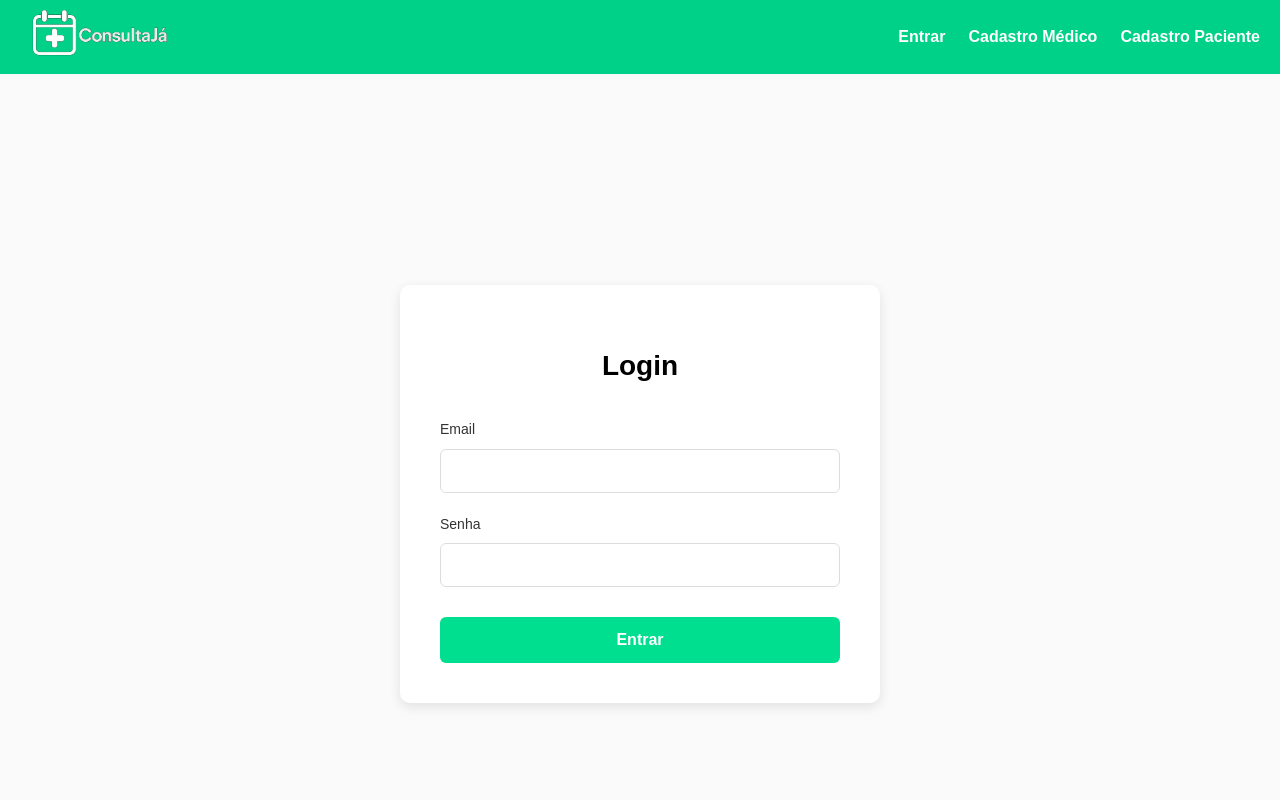
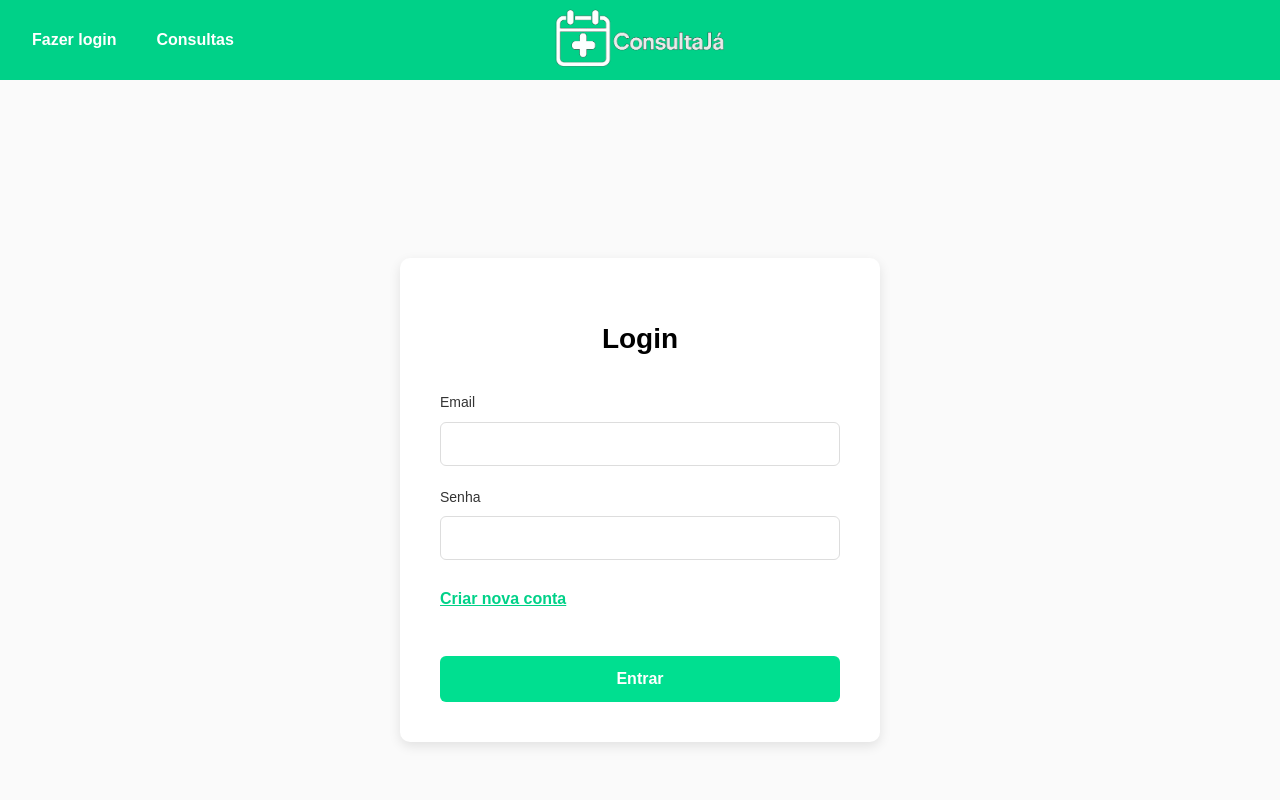
Before and after one commit to vinis1910/ConsultaJa-front-end, a React (Create React App) app: page /entrar in a window 1280 px wide. Shown: the top 800 px of the page. Built offline with nearby package versions, Linux system fonts and the light colour scheme; the HTML template or start-up script is replaced by a standard one.

Commit message:
alterações na navbar

```diff
--- a/public/index.html
+++ b/public/index.html
@@ -5,6 +5,7 @@
     <meta name="viewport" content="width=device-width, initial-scale=1" />
     <meta name="theme-color" content="#000000" />
     <meta name="description" content="Web site created using create-react-app" />
+    <link rel="icon" href="%PUBLIC_URL%/images/icon.png" />
 
     <link rel="manifest" href="%PUBLIC_URL%/manifest.json" />
 
--- a/src/components/LoginForm.js
+++ b/src/components/LoginForm.js
@@ -3,6 +3,7 @@ import axios from 'axios';
 import { useNavigate } from 'react-router-dom';
 import styles from '../styles/Login.module.css';
 import { useAuth } from '../utils/AuthContext';
+import SelectCreate from './SelectCreate'; // Importação adicionada
 
 const LoginForm = () => {
   const [formData, setFormData] = useState({
@@ -12,6 +13,7 @@ const LoginForm = () => {
 
   const [error, setError] = useState('');
   const [isLoading, setIsLoading] = useState(false);
+  const [showSelectCreate, setShowSelectCreate] = useState(false); // Estado para modal
   const navigate = useNavigate();
   const auth = useAuth();
 
@@ -85,6 +87,14 @@ const LoginForm = () => {
           </div>
 
           <button
+          type="button"
+          className={styles.createAccountButton}
+          onClick={() => setShowSelectCreate(true)}
+        >
+          Criar nova conta
+        </button>
+
+          <button
             type="submit"
             className={styles.loginButton}
             disabled={isLoading}
@@ -93,6 +103,9 @@ const LoginForm = () => {
           </button>
         </form>
       </div>
+      {showSelectCreate && (
+        <SelectCreate onClose={() => setShowSelectCreate(false)} />
+      )}
     </div>
   );
 };
--- a/src/components/Navbar.js
+++ b/src/components/Navbar.js
@@ -1,57 +1,136 @@
 import styles from "../styles/Navbar.module.css";
-import { Link, useNavigate } from "react-router-dom";
+import { useNavigate } from "react-router-dom";
 import { useAuth } from "../utils/AuthContext";
+import { useState, useRef, useEffect } from "react";
 
 const Navbar = () => {
     const navigate = useNavigate();
     const auth = useAuth();
+    const [accountDropdown, setAccountDropdown] = useState(false);
+    const [consultasDropdown, setConsultasDropdown] = useState(false);
+    const accountRef = useRef(null);
+    const consultasRef = useRef(null);
+
+    // Fecha dropdowns ao clicar fora
+    useEffect(() => {
+        function handleClickOutside(event) {
+            if (
+                accountRef.current && !accountRef.current.contains(event.target) &&
+                consultasRef.current && !consultasRef.current.contains(event.target)
+            ) {
+                setAccountDropdown(false);
+                setConsultasDropdown(false);
+            }
+        }
+        document.addEventListener("mousedown", handleClickOutside);
+        return () => document.removeEventListener("mousedown", handleClickOutside);
+    }, []);
 
     const handleLogout = () => {
         auth.logout();
-        navigate('/',{replace:true});
-    }
+        setAccountDropdown(false);
+        navigate("/");
+    };
 
     return (
         <header className={styles.header}>
-            <div className={styles.logo}>
-                <a href="/">
-                    <img src="/images/consulta-ja.png" alt="logo" className={styles.logo_img} />
+            <div className={styles.left}>
+                {/* Botão de Login/Conta */}
+                <div className={styles.dropdownWrapper} ref={accountRef}>
+                    {!auth.user ? (
+                        <button
+                            className={styles.text_button}
+                            onClick={() => navigate("/entrar")}
+                            type="button"
+                        >
+                            Fazer login
+                        </button>
+                    ) : (
+                        <>
+                            <button
+                                className={styles.text_button}
+                                onClick={() => setAccountDropdown(v => !v)}
+                                type="button"
+                            >
+                                Minha conta
+                            </button>
+                            {accountDropdown && (
+                                <div className={styles.dropdownMenu}>
+                                    <button
+                                        className={styles.dropdownItem}
+                                        onClick={() => {
+                                            setAccountDropdown(false);
+                                            navigate("/profile");
+                                        }}
+                                        type="button"
+                                    >
+                                        Acessar meu perfil
+                                    </button>
+                                    <button
+                                        className={styles.dropdownItem}
+                                        onClick={handleLogout}
+                                        type="button"
+                                    >
+                                        Desconectar
+                                    </button>
+                                </div>
+                            )}
+                        </>
+                    )}
+                </div>
+                {/* Botão Consultas */}
+                <div className={styles.dropdownWrapper} ref={consultasRef}>
+                    <button
+                        className={styles.text_button}
+                        onClick={() => setConsultasDropdown(v => !v)}
+                        type="button"
+                    >
+                        Consultas
+                    </button>
+                    {consultasDropdown && (
+                        <div className={styles.dropdownMenu}>
+                            <button
+                                className={styles.dropdownItem}
+                                onClick={() => {
+                                    setConsultasDropdown(false);
+                                    navigate("/nova-consulta");
+                                }}
+                                type="button"
+                            >
+                                Nova consulta
+                            </button>
+                            <button
+                                className={styles.dropdownItem}
+                                onClick={() => {
+                                    setConsultasDropdown(false);
+                                    navigate("/historico");
+                                }}
+                                type="button"
+                            >
+                                Meu histórico
+                            </button>
+                        </div>
+                    )}
+                </div>
+            </div>
+            <div className={styles.center}>
+                <a
+                    href="/"
+                    className={styles.logo_link}
+                    onClick={e => {
+                        e.preventDefault();
+                        navigate("/");
+                    }}
+                >
+                    <img
+                        src="/images/consulta-ja.png"
+                        alt="ConsultaJá"
+                        className={styles.logo_img}
+                    />
                 </a>
             </div>
-
-            <div className={styles.spacer}></div>
-
-            <nav>
-                <ul className={styles.nav_links}>
-                    {auth.user == null ? (
-                        <>
-                            <li>
-                                <Link to="/entrar">Entrar</Link>
-                            </li>
-                            <li>
-                                <Link to="/criar-conta/medico">Cadastro Médico</Link>
-                            </li>
-                            <li>
-                                <Link to="/criar-conta/paciente">Cadastro Paciente</Link>
-                            </li>
-                        </>
-                    ) : (
-                        <>
-                            <li>
-                                <Link to="/conta">Minha Conta</Link>
-                            </li>
-                            <li>
-                                <button className={styles.logout_button} onClick={handleLogout}>Sair</button>
-                            </li>
-                        </>
-                    )
-
-                    }
-
-                </ul>
-            </nav>
         </header>
     );
-}
+};
 
 export default Navbar;
--- /dev/null
+++ b/src/components/SelectCreate.js
@@ -0,0 +1,39 @@
+import React from "react";
+import { useNavigate } from "react-router-dom";
+import styles from "../styles/SelectCreate.module.css";
+
+const SelectCreate = ({ onClose }) => {
+  const navigate = useNavigate();
+
+  return (
+    <div className={styles.overlay}>
+      <div className={styles.modal}>
+        <button
+          className={styles.closeIcon}
+          onClick={onClose}
+          aria-label="Fechar"
+          type="button"
+        >
+          &times;
+        </button>
+        <h2>Criar nova conta como:</h2>
+        <div className={styles.buttonGroup}>
+          <button
+            className={styles.button}
+            onClick={() => navigate("/criar-conta/paciente")}
+          >
+            Paciente
+          </button>
+          <button
+            className={styles.button}
+            onClick={() => navigate("/criar-conta/medico")}
+          >
+            Médico
+          </button>
+        </div>
+      </div>
+    </div>
+  );
+};
+
+export default SelectCreate;
--- a/src/styles/Footer.module.css
+++ b/src/styles/Footer.module.css
@@ -2,6 +2,5 @@
     background: #00d188;
     color: white;
     text-align: center;
-    margin-top: 40px;
     padding: 10px 0;
   }
--- a/src/styles/Login.module.css
+++ b/src/styles/Login.module.css
@@ -86,3 +86,25 @@
   text-align: center;
   font-size: 14px;
 }
+
+.createAccountButton {
+  background: none;
+  border: none;
+  color: #00d188;
+  font-size: 16px;
+  font-weight: 600;
+  cursor: pointer;
+  margin-bottom: 18px;
+  margin-top: 10px;
+  padding: 0;
+  text-align: left;
+  width: auto;
+  transition: color 0.2s;
+  text-decoration: underline;
+  display: inline-block;
+}
+
+.createAccountButton:hover {
+  color: #036044;
+  text-decoration: underline;
+}
--- a/src/styles/Navbar.module.css
+++ b/src/styles/Navbar.module.css
@@ -1,56 +1,101 @@
 .header {
     background: #00d188;
-    padding: 12px 20px;
+    padding: 0 20px;
     display: flex;
-    justify-content: space-between;
     align-items: center;
-    height: 50px;
+    height: 80px;
+    position: relative;
+    justify-content: center;
 }
 
-.logo {
+.left {
     display: flex;
+    align-items: center;
+    gap: 16px;
+    height: 100%;
+    position: absolute;
+    left: 20px;
+}
+
+.center {
+    flex: 1;
+    display: flex;
+    justify-content: center;
     align-items: center;
 }
 
-.logo_img {
-    width: 160px;
-    height: auto;
+.logo_link {
+    display: flex;
+    align-items: center;
+    height: 80px;
 }
 
-.spacer {
-    flex: 1;
+.logo_img {
+    max-width: 200px;
+    width: auto;
+    display: block;
+    object-fit: contain;
 }
 
-nav {
+.buttons {
     display: flex;
-    justify-content: flex-end;
+    align-items: center;
+    gap: 16px;
 }
 
-.nav_links {
-    list-style: none;
-    display: flex;
-    gap: 23px;
-    font-size:medium;
-    margin: 0;
-    padding: 0;
+.text_button {
+    background: none;
+    border: none;
+    color: #fff;
+    font-size: 16px;
+    font-weight: bold;
+    cursor: pointer;
+    padding: 0 12px;
+    height: 44px;
+    transition: color 0.2s;
+    border-radius: 6px;
+    position: relative;
 }
 
-.nav_links li a,
-.logout_button {
-    color: white;
-    text-decoration: none;
-    font-weight: bold;
-    transition: color 0.3s;
+.text_button:hover,
+.dropdownItem:hover {
+    color: #036044;
+    background: none;
 }
 
-.nav_links li a:hover,
-.logout_button:hover {
-    color: #036044;
+.dropdownWrapper {
+    position: relative;
+    display: inline-block;
 }
 
-.logout_button{
+.dropdownMenu {
+    position: absolute;
+    top: 48px;
+    left: 0;
+    background: #fff;
+    border-radius: 8px;
+    box-shadow: 0 4px 16px rgba(0,0,0,0.12);
+    min-width: 180px;
+    z-index: 100;
+    display: flex;
+    flex-direction: column;
+    padding: 8px 0;
+}
+
+.dropdownItem {
     background: none;
     border: none;
-    font-size: medium;
+    color: #333;
+    font-size: 15px;
+    text-align: left;
+    padding: 10px 20px;
     cursor: pointer;
+    width: 100%;
+    transition: background 0.2s, color 0.2s;
+    border-radius: 0;
 }
+
+.dropdownItem:hover {
+    background: #f5f5f5;
+    color: #00d188;
+}
--- /dev/null
+++ b/src/styles/SelectCreate.module.css
@@ -0,0 +1,62 @@
+.overlay {
+  position: fixed;
+  top: 0; left: 0; right: 0; bottom: 0;
+  background: rgba(0,0,0,0.35);
+  display: flex;
+  align-items: center;
+  justify-content: center;
+  z-index: 1000;
+}
+
+.modal {
+  background: #fff;
+  padding: 2.5rem 2rem 2rem 2rem;
+  border-radius: 12px;
+  box-shadow: 0 4px 24px rgba(0,0,0,0.12);
+  min-width: 320px;
+  min-height: 180px;
+  position: relative;
+  text-align: center;
+}
+
+.closeIcon {
+  position: absolute;
+  top: 18px;
+  right: 18px;
+  background: none;
+  border: none;
+  font-size: 2rem;
+  color: #00d188;
+  cursor: pointer;
+  transition: color 0.2s;
+  z-index: 2;
+  line-height: 1;
+}
+
+.closeIcon:hover {
+  color: #036044;
+}
+
+.buttonGroup {
+  display: flex;
+  gap: 1.5rem;
+  justify-content: center;
+  margin: 2rem 0 0 0;
+}
+
+.button {
+  padding: 0.7rem 1.7rem;
+  border: none;
+  border-radius: 6px;
+  background: #00d188;
+  color: #fff;
+  font-size: 1rem;
+  font-weight: 600;
+  cursor: pointer;
+  transition: background 0.2s;
+  box-shadow: 0 2px 8px rgba(0,0,0,0.04);
+}
+
+.button:hover {
+  background: #036044;
+}
```
Also changed, not shown: public/images/consulta-ja.png, public/images/icon.png (added), src/components/Profile.js (added).
